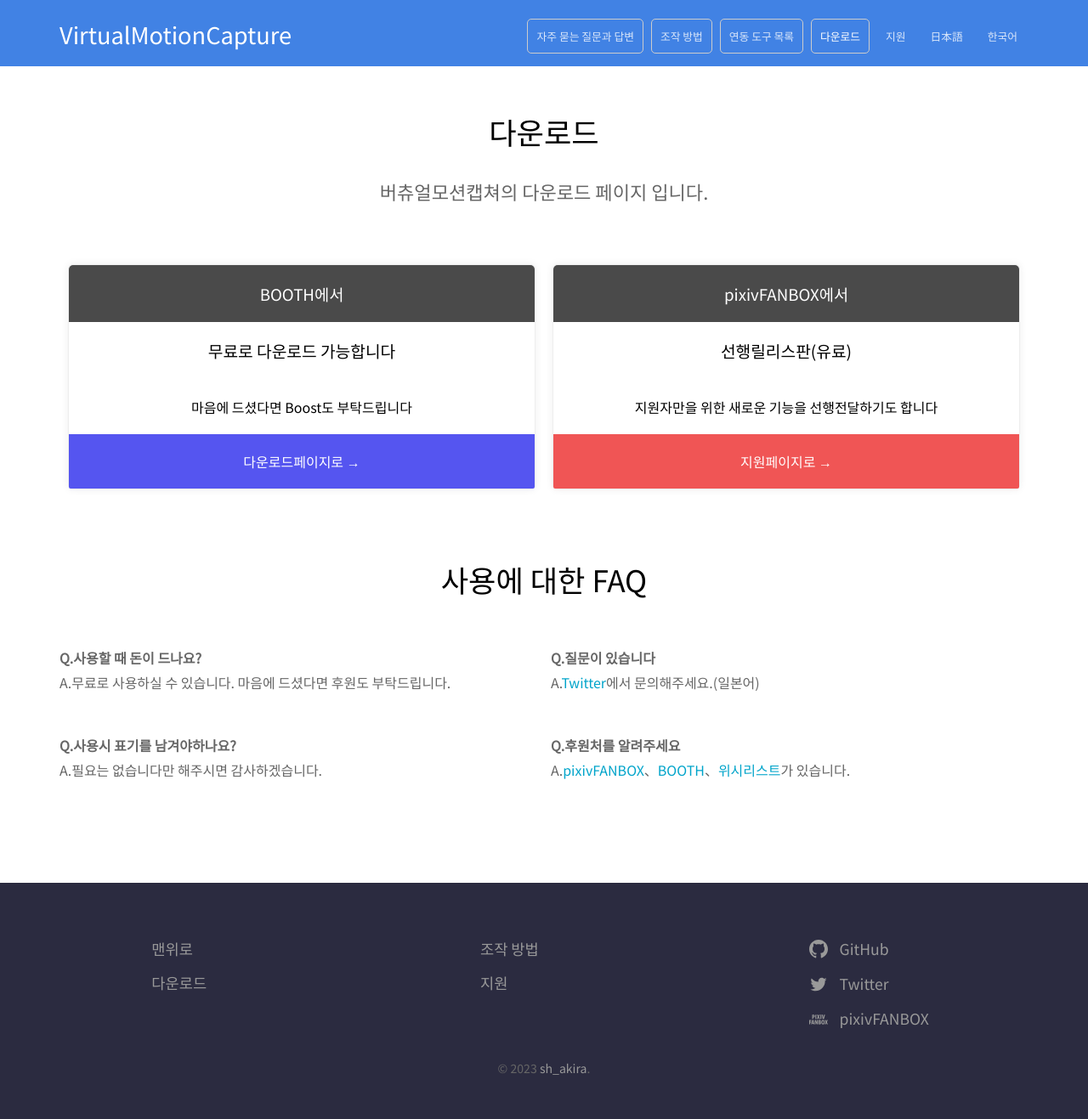
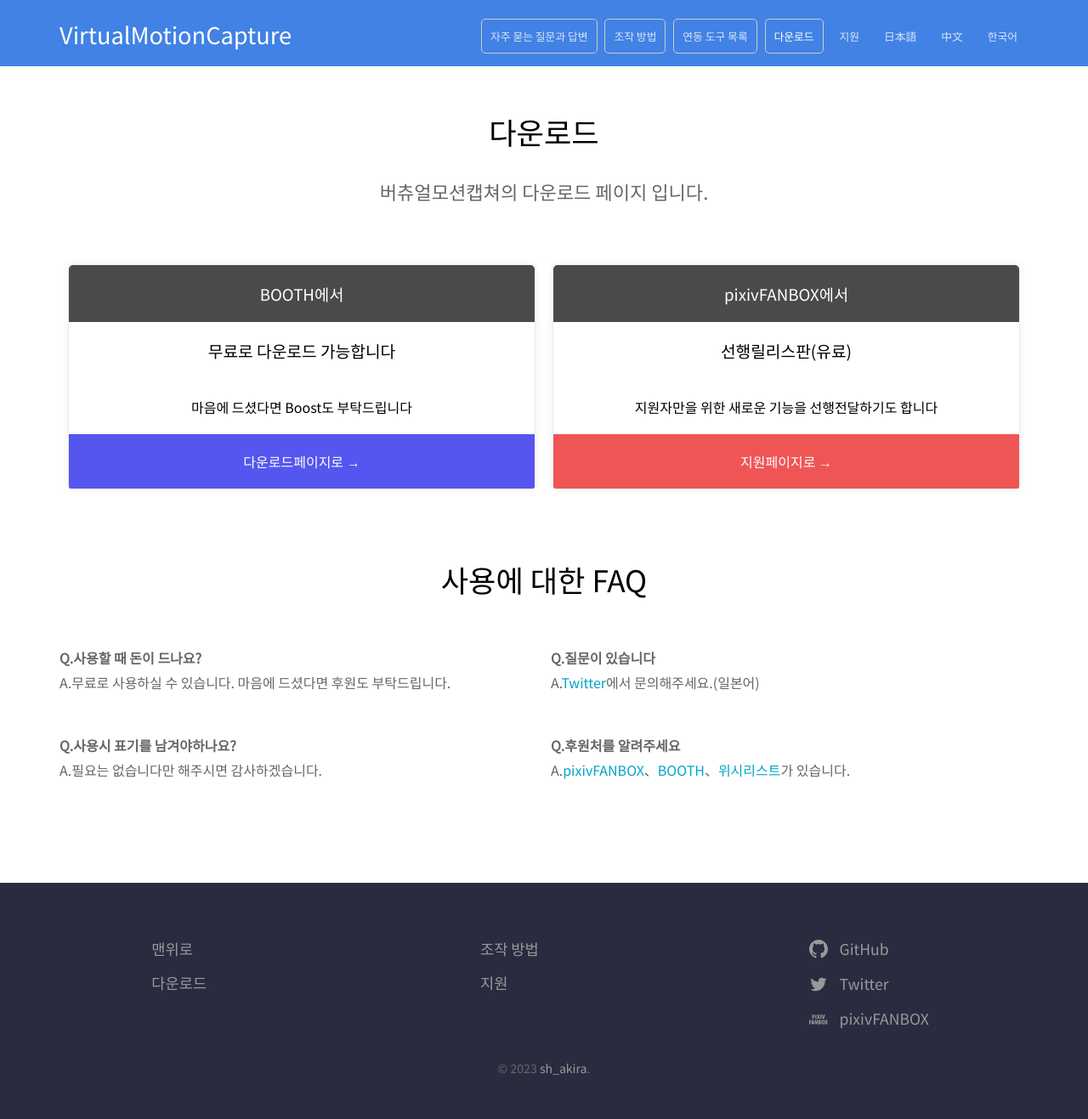
Before and after one commit to sh-akira/VirtualMotionCapture-ko, a Jekyll site: the page built from docs/download.html, in a window 1280 px wide. Shown: the whole page at 85% size. Built offline with Jekyll 4.4.1, drawn with Linux system fonts in a browser that asks for light colours.

```diff
--- a/docs/_data/navigation.yml
+++ b/docs/_data/navigation.yml
@@ -22,6 +22,10 @@
   link: https://vmc.info/
   new_window: false
   highlight: false
+- name: 中文
+  link: https://zh-cn.vmc.info/
+  new_window: false
+  highlight: false
 - name: 한국어
   link: https://ko.vmc.info/
   new_window: false
```
